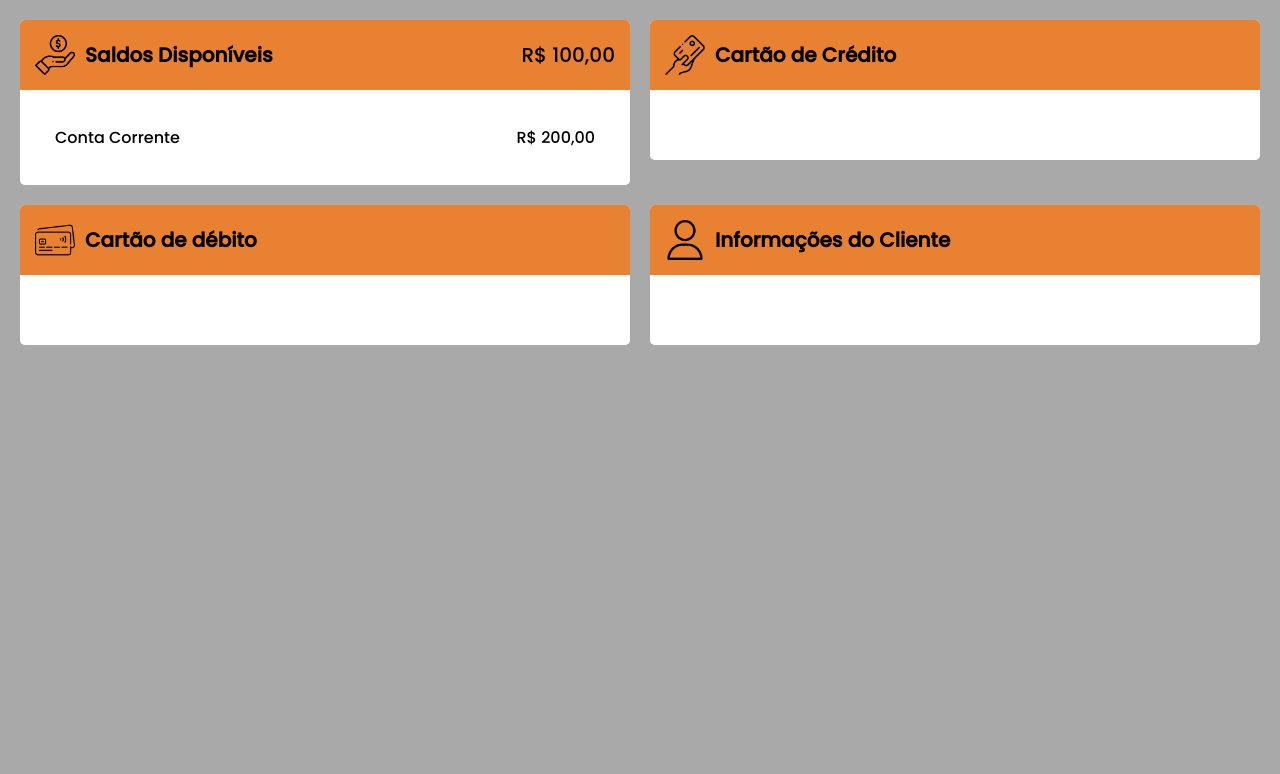
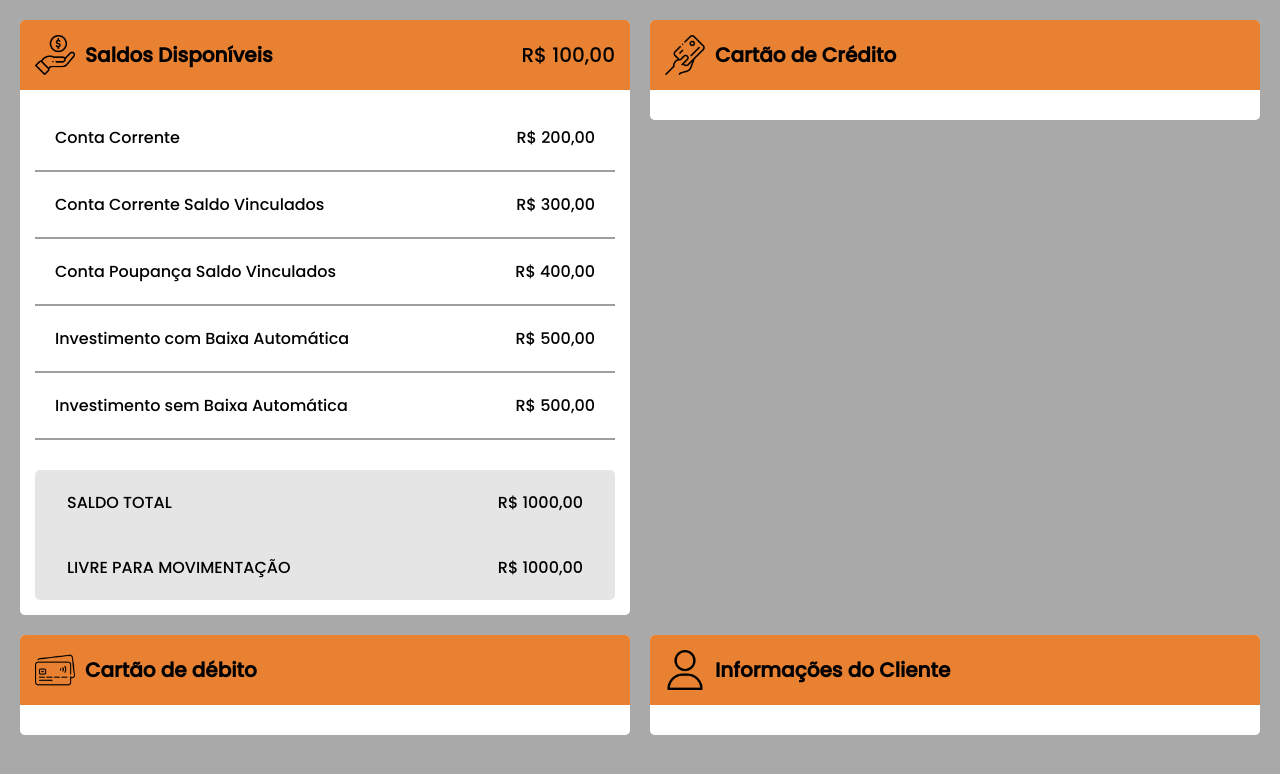
Before and after one commit to thiago-desenv/layout-cards-base-angular, an Angular app: page / in a window 1280 px wide. Shown: the top 774 px of the page. Built offline with nearby package versions, Linux system fonts and the light colour scheme.

Commit message:
Criado a estrutura do balance-card

```diff
--- a/src/app/app.component.html
+++ b/src/app/app.component.html
@@ -1,22 +1,49 @@
 <div class="container">
   <div class="item">
     <div class="balance-card">
-      <app-card [cardImage]="'../assets/icons/icon-hand.png'" [cardTitle]="'Saldos Disponíveis'" [cardTitleValue]="'R$ 100,00'" [cardLabel]="'Conta Corrente'" [cardAmount]="'R$ 200,00'"></app-card>
+      <app-card
+        [cardImage]="'../assets/icons/icon-hand.png'"
+        [cardTitle]="'Saldos Disponíveis'"
+        [cardTitleValue]="'R$ 100,00'"
+        [cardLabel]="'Conta Corrente'"
+        [cardAmount]="'R$ 200,00'">
+
+        <div class="balance-card__content-item divider" *ngFor="let item of balanceItems">
+          <p>{{ item.label }}</p>
+          <p>{{ item.amount }}</p>
+        </div>
+
+        <div class="balance-card__content-summary">
+          <div class="balance-card__content-item" *ngFor="let item of balanceSummary">
+            <p>{{ item.label }}</p>
+            <p>{{ item.amount }}</p>
+          </div>
+        </div>
+      </app-card>
     </div>
   </div>
   <div class="item">
     <div class="credit-card">
-      <app-card [cardImage]="'../assets/icons/icon-credit-card.png'" [cardTitle]="'Cartão de Crédito'"></app-card>
+      <app-card
+        [cardImage]="'../assets/icons/icon-credit-card.png'"
+        [cardTitle]="'Cartão de Crédito'">
+      </app-card>
     </div>
   </div>
   <div class="item">
     <div class="debit-card">
-      <app-card [cardImage]="'../assets/icons/icon-debit-card.png'" [cardTitle]="'Cartão de débito'"></app-card>
+      <app-card
+        [cardImage]="'../assets/icons/icon-debit-card.png'"
+        [cardTitle]="'Cartão de débito'">
+      </app-card>
     </div>
   </div>
   <div class="item">
     <div class="client-infos-card">
-      <app-card [cardImage]="'../assets/icons/icon-client.png'" [cardTitle]="'Informações do Cliente'"></app-card>
+      <app-card
+        [cardImage]="'../assets/icons/icon-client.png'"
+        [cardTitle]="'Informações do Cliente'">
+      </app-card>
     </div>
   </div>
 </div>
--- a/src/app/app.component.scss
+++ b/src/app/app.component.scss
@@ -11,3 +11,26 @@
         padding: 10px;
     }
 }
+
+.balance-card {
+  &__content-item {
+    display: flex;
+    align-items: center;
+    padding: 20px;
+
+    > p:first-of-type {
+      margin-right: auto;
+    }
+  }
+
+  &__content-summary {
+    margin-top: 30px;
+    border-radius: 5px;
+    background-color: rgba(0, 0, 0, 0.1);
+    padding: 0px 12px;
+  }
+}
+
+.divider {
+  border-bottom: 2px solid #9e9e9e;
+}
--- a/src/app/app.component.ts
+++ b/src/app/app.component.ts
@@ -6,5 +6,17 @@ import { Component } from '@angular/core';
   styleUrls: ['./app.component.scss']
 })
 export class AppComponent {
-  title = 'layout-cards-base-angular';
+  balanceItems = [
+    { label: 'Conta Corrente', amount: 'R$ 200,00' },
+    { label: 'Conta Corrente Saldo Vinculados', amount: 'R$ 300,00' },
+    { label: 'Conta Poupança Saldo Vinculados', amount: 'R$ 400,00' },
+    { label: 'Investimento com Baixa Automática', amount: 'R$ 500,00' },
+    { label: 'Investimento sem Baixa Automática', amount: 'R$ 500,00' },
+  ];
+
+  balanceSummary = [
+    { label: 'SALDO TOTAL', amount: 'R$ 1000,00' },
+    { label: 'LIVRE PARA MOVIMENTAÇÃO', amount: 'R$ 1000,00' },
+  ];
+
 }
--- a/src/app/card/card.component.html
+++ b/src/app/card/card.component.html
@@ -7,9 +7,6 @@
     <p>{{ cardTitleValue }}</p>
   </div>
   <div class="card__content">
-    <div class="card__content-item">
-      <p>{{ cardLabel }}</p>
-      <p>{{ cardAmount }}</p>
-    </div>
+    <ng-content></ng-content>
   </div>
 </div>
--- a/src/app/card/card.component.scss
+++ b/src/app/card/card.component.scss
@@ -37,13 +37,13 @@
     background-color: white;
   }
 
-  &__content-item {
-    display: flex;
-    align-items: center;
-    padding: 20px;
+  // &__content-item {
+  //   display: flex;
+  //   align-items: center;
+  //   padding: 20px;
 
-    p:nth-of-type(1) {
-      margin-right: auto;
-    }
-  }
+  //   > p:first-of-type {
+  //     margin-right: auto;
+  //   }
+  // }
 }
```
